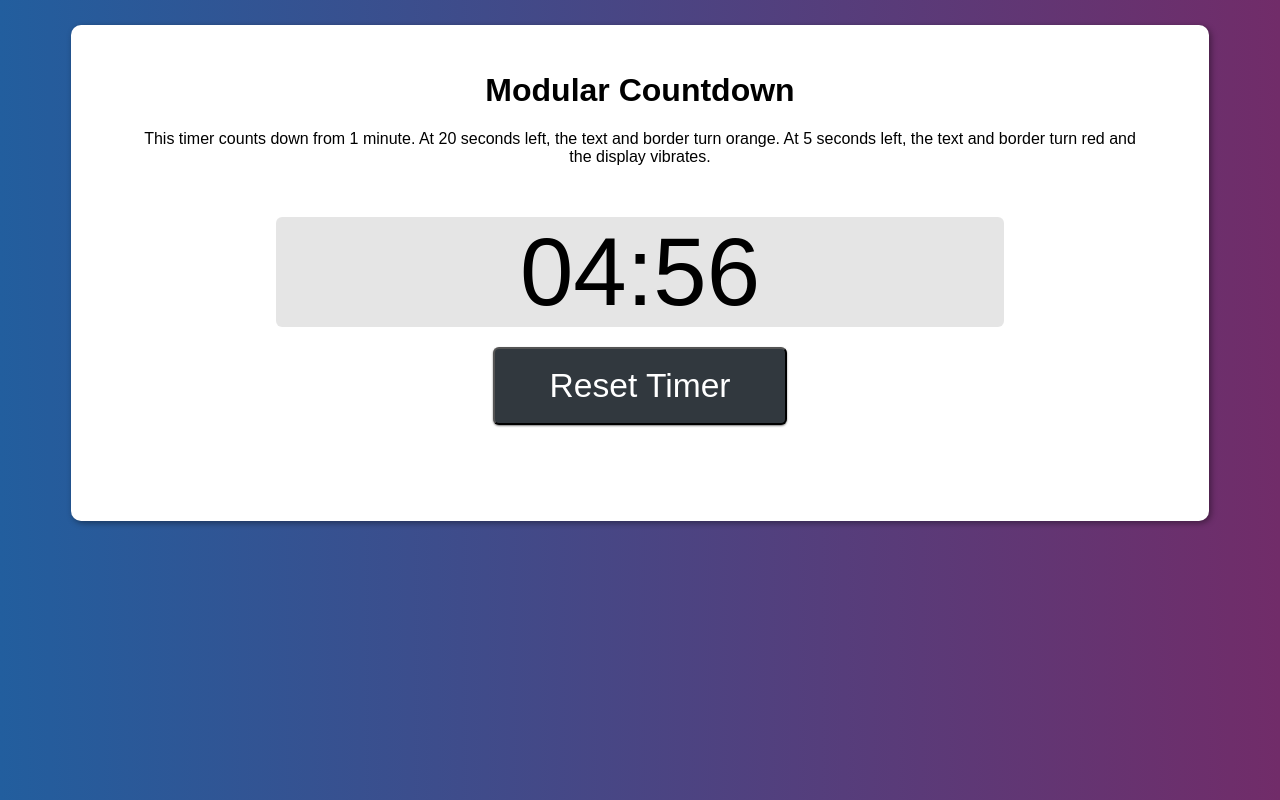
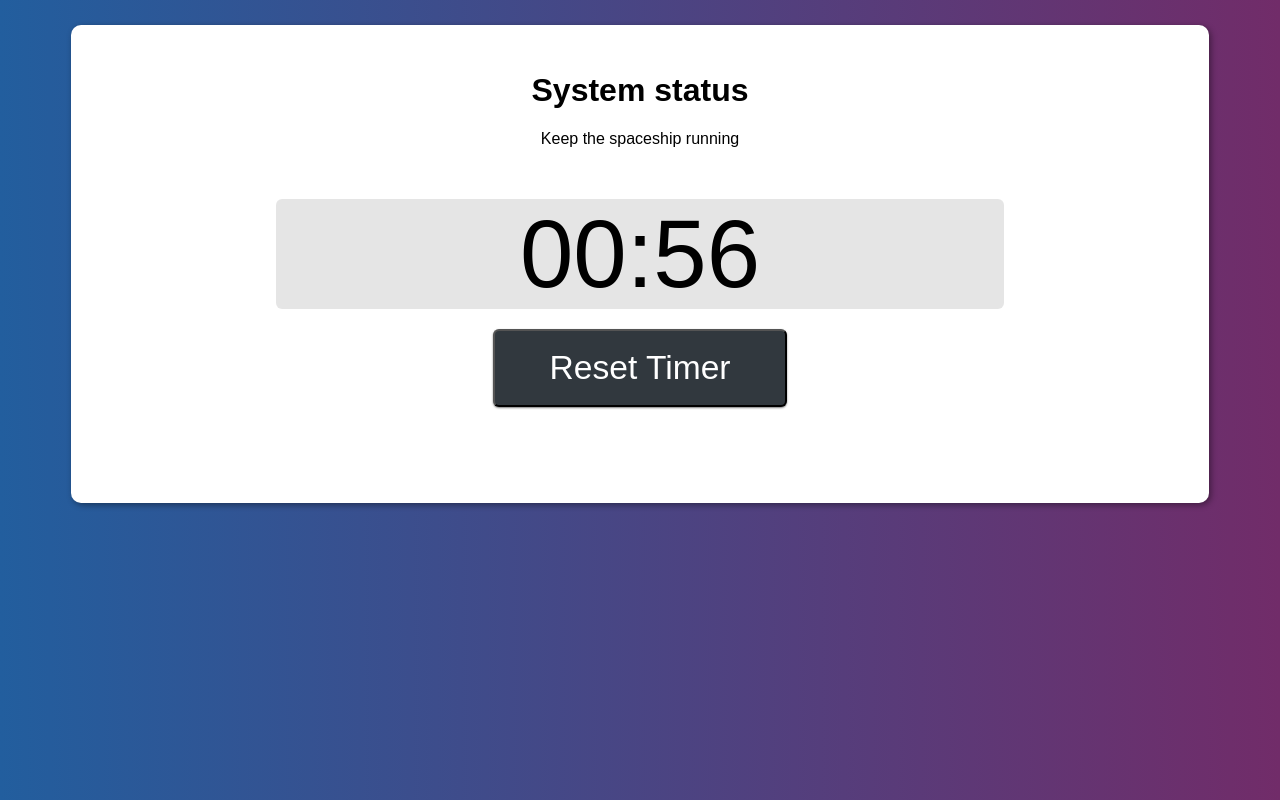
Before and after one commit to lelnovicell/countdownwithreset, a plain HTML site: page index.html in a window 1280 px wide. Drawn offline with nearby package versions, Linux system fonts and the light colour scheme.

Commit message:
changed timer and text

```diff
--- a/index.html
+++ b/index.html
@@ -92,7 +92,7 @@ button:hover {
     //   this.$reset.on('click', this.resetTimer.bind(this));
     // },
     render: function() {
-        var totalTime = 60*5,
+        var totalTime = 60*1,
             display = this.$time;
         this.startTimer(totalTime, display);
         this.$time.removeClass('countdown__time--red');
@@ -128,8 +128,8 @@ countdownTimer.init();
 </head>
 <body>
 <div class="card">
-    <h1>Modular Countdown</h1>
-    <p>This timer counts down from 1 minute. At 20 seconds left, the text and border turn orange. At 5 seconds left, the text and border turn red and the display vibrates.<p>
+    <h1>System status</h1>
+    <p>Keep the spaceship running<p>
     <div class="module">
     <div class="countdown">
      <div class="countdown__time">
```
